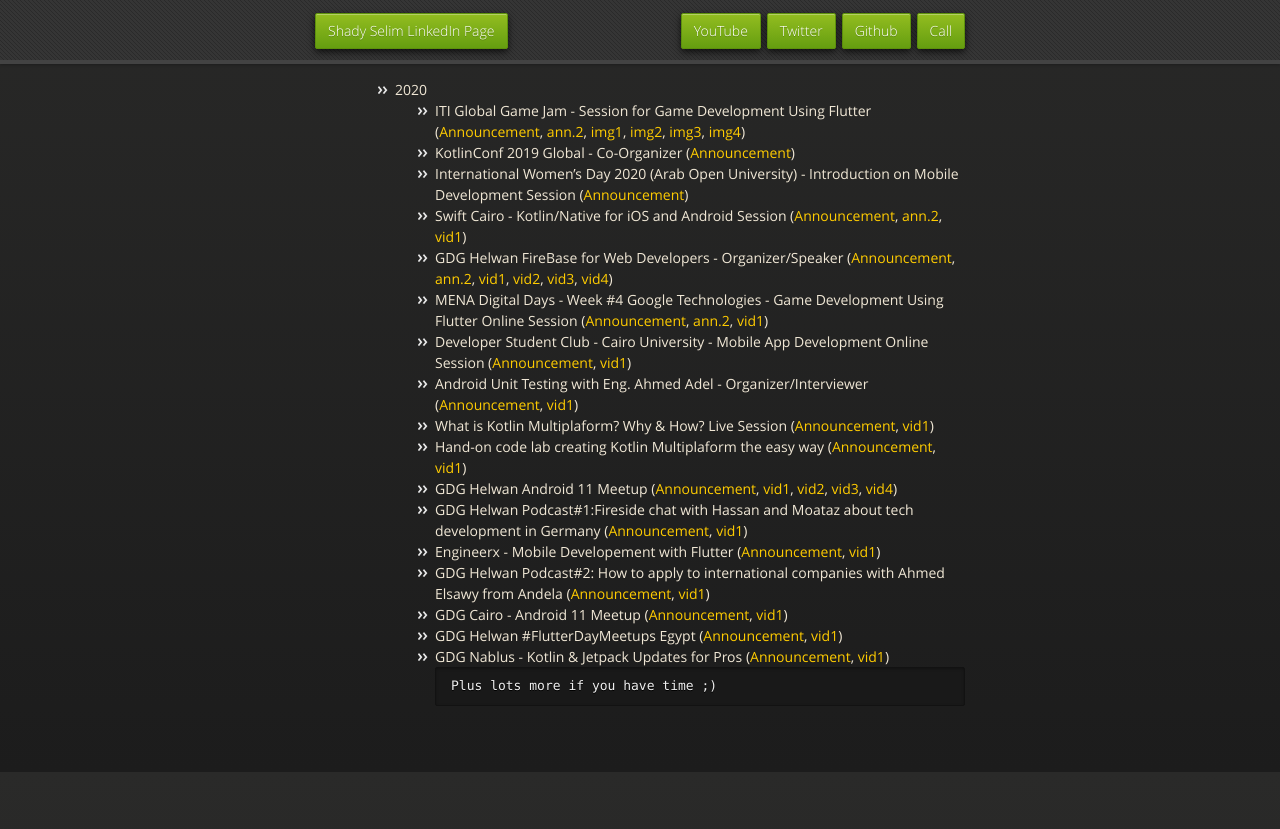
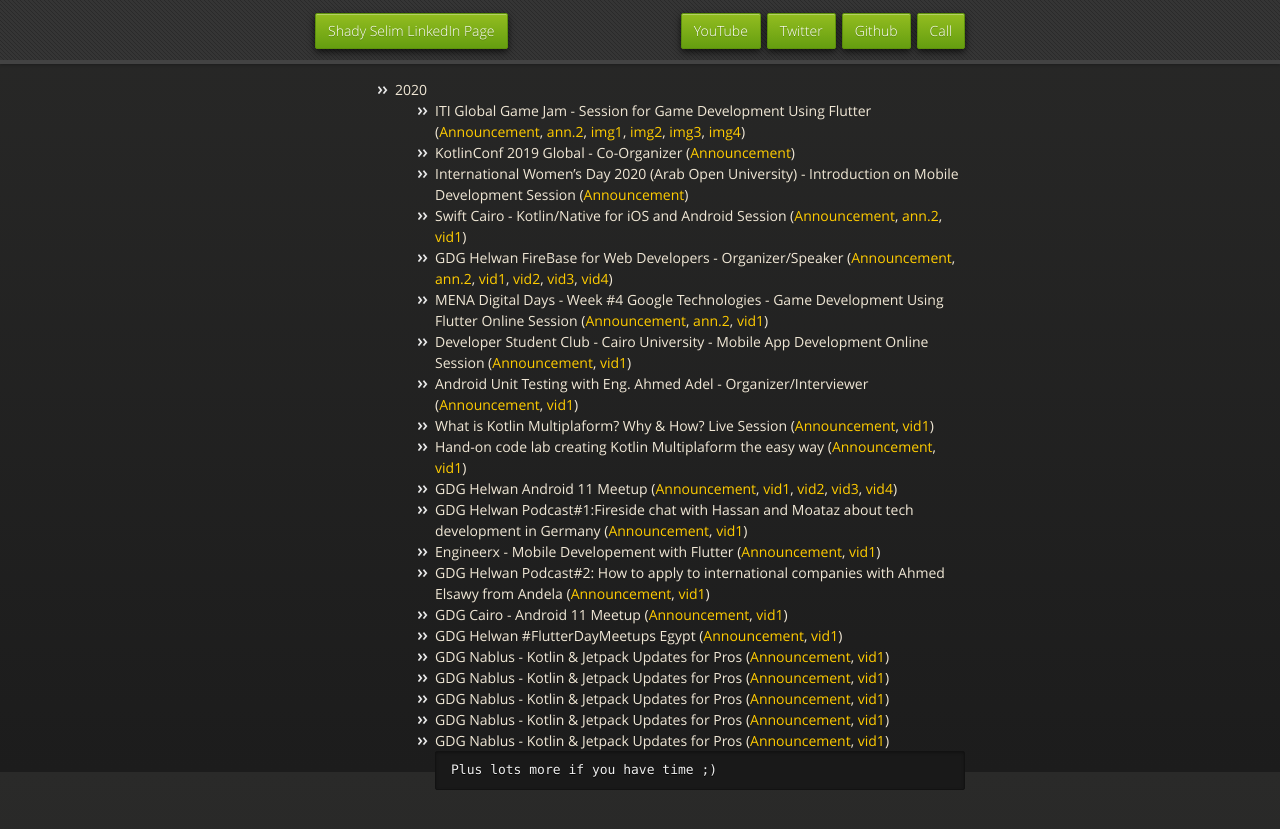
Before and after one commit to Shady-Selim/shady-selim.github.io, a Jekyll site: the page built from index.md, in a window 1280 px wide and 900 px high, scrolled down 5528 px. Shown: the top 829 px of the window. Built offline with Jekyll 4.4.1, drawn with Linux system fonts in a browser that asks for light colours; our own code applies the rules of GitHub Pages for plain Markdown files.

Commit message:
Update index.md

````diff
--- a/index.md
+++ b/index.md
@@ -224,6 +224,10 @@
     - GDG Cairo - Android 11 Meetup ([Announcement](https://www.facebook.com/GDGCairo/photos/gm.2884570654998843/3101827633220361/?type=3&theater), [vid1](https://youtu.be/mfbWc-7S9uA))
     - GDG Helwan #FlutterDayMeetups Egypt ([Announcement](https://www.meetup.com/GDG-Helwan/events/271621126/), [vid1](https://www.facebook.com/GDGDamanhour/videos/960221841095090))
     - GDG Nablus - Kotlin & Jetpack Updates for Pros ([Announcement](https://www.facebook.com/GDGNablus/photos/a.453124484708190/3650183331668940/?type=3&theater), [vid1](https://www.facebook.com/GDGNablus/videos/342632443414768/))
+    - GDG Nablus - Kotlin & Jetpack Updates for Pros ([Announcement](https://www.facebook.com/GDGNablus/photos/a.453124484708190/3650183331668940/?type=3&theater), [vid1](https://www.facebook.com/GDGNablus/videos/342632443414768/))
+    - GDG Nablus - Kotlin & Jetpack Updates for Pros ([Announcement](https://www.facebook.com/GDGNablus/photos/a.453124484708190/3650183331668940/?type=3&theater), [vid1](https://www.facebook.com/GDGNablus/videos/342632443414768/))
+    - GDG Nablus - Kotlin & Jetpack Updates for Pros ([Announcement](https://www.facebook.com/GDGNablus/photos/a.453124484708190/3650183331668940/?type=3&theater), [vid1](https://www.facebook.com/GDGNablus/videos/342632443414768/))
+    - GDG Nablus - Kotlin & Jetpack Updates for Pros ([Announcement](https://www.facebook.com/GDGNablus/photos/a.453124484708190/3650183331668940/?type=3&theater), [vid1](https://www.facebook.com/GDGNablus/videos/342632443414768/))
 ```
 Plus lots more if you have time ;)
 ```
````
